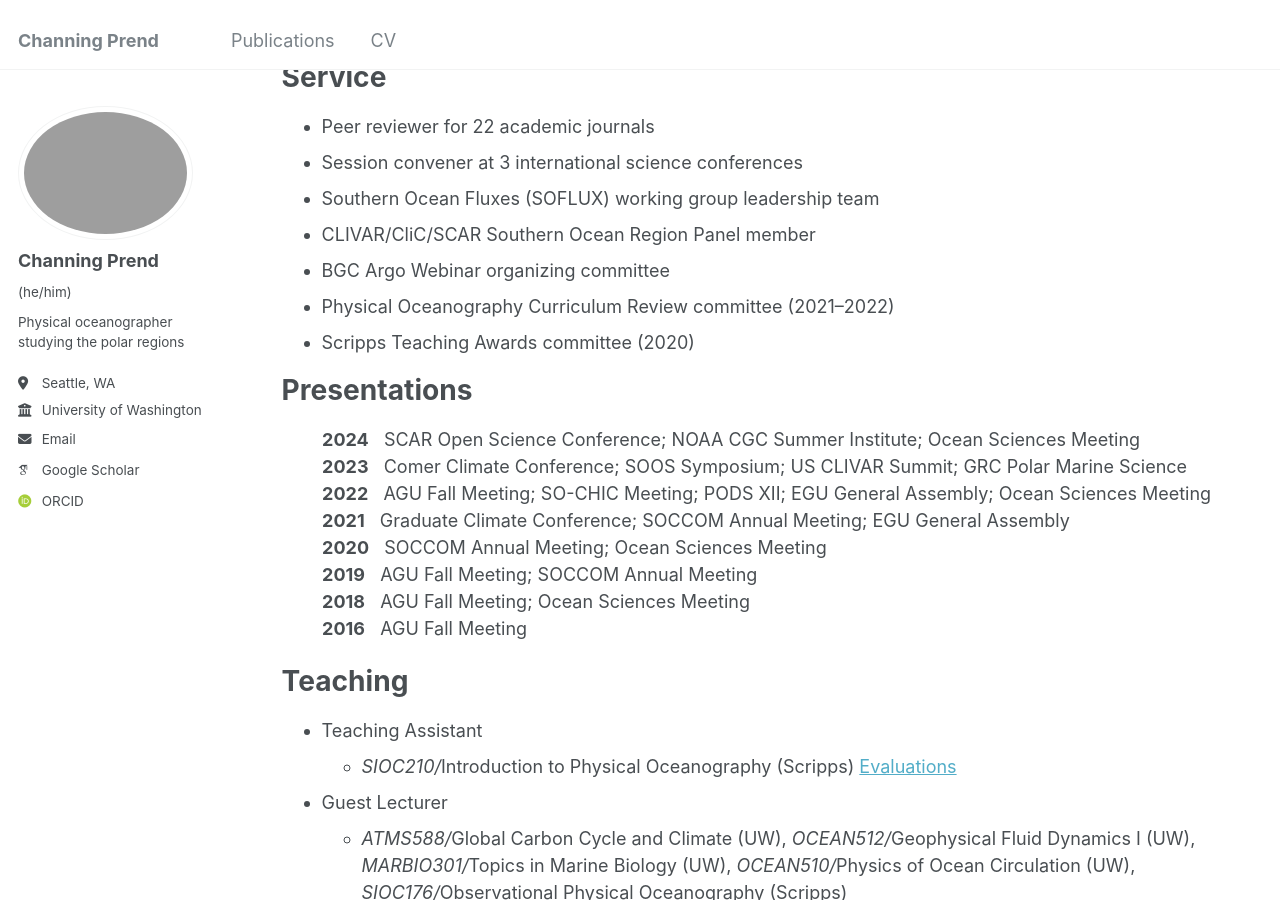
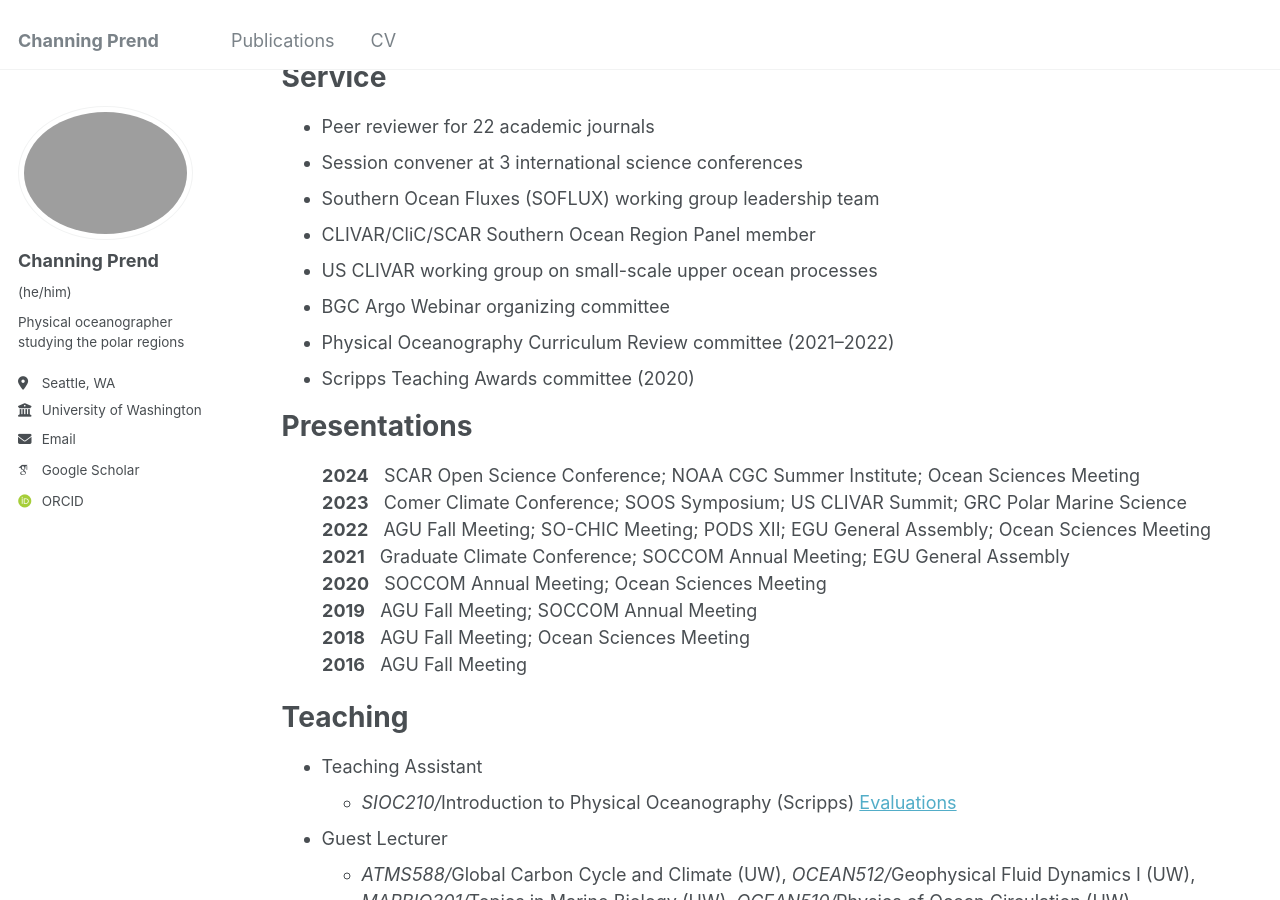
Before and after one commit to cprend/cprend.github.io, a Jekyll site: the page built from _pages/cv.md, in a window 1280 px wide and 900 px high, scrolled down 1274 px. Built offline with Jekyll 4.4.1, drawn with Linux system fonts in a browser that asks for light colours; some web fonts are replaced.

Commit message:
Update cv.md

```diff
--- a/_pages/cv.md
+++ b/_pages/cv.md
@@ -58,6 +58,7 @@ Service
 * Session convener at 3 international science conferences
 * Southern Ocean Fluxes (SOFLUX) working group leadership team
 * CLIVAR/CliC/SCAR Southern Ocean Region Panel member
+* US CLIVAR working group on small-scale upper ocean processes
 * BGC Argo Webinar organizing committee
 * Physical Oceanography Curriculum Review committee (2021--2022)
 * Scripps Teaching Awards committee (2020)
```
